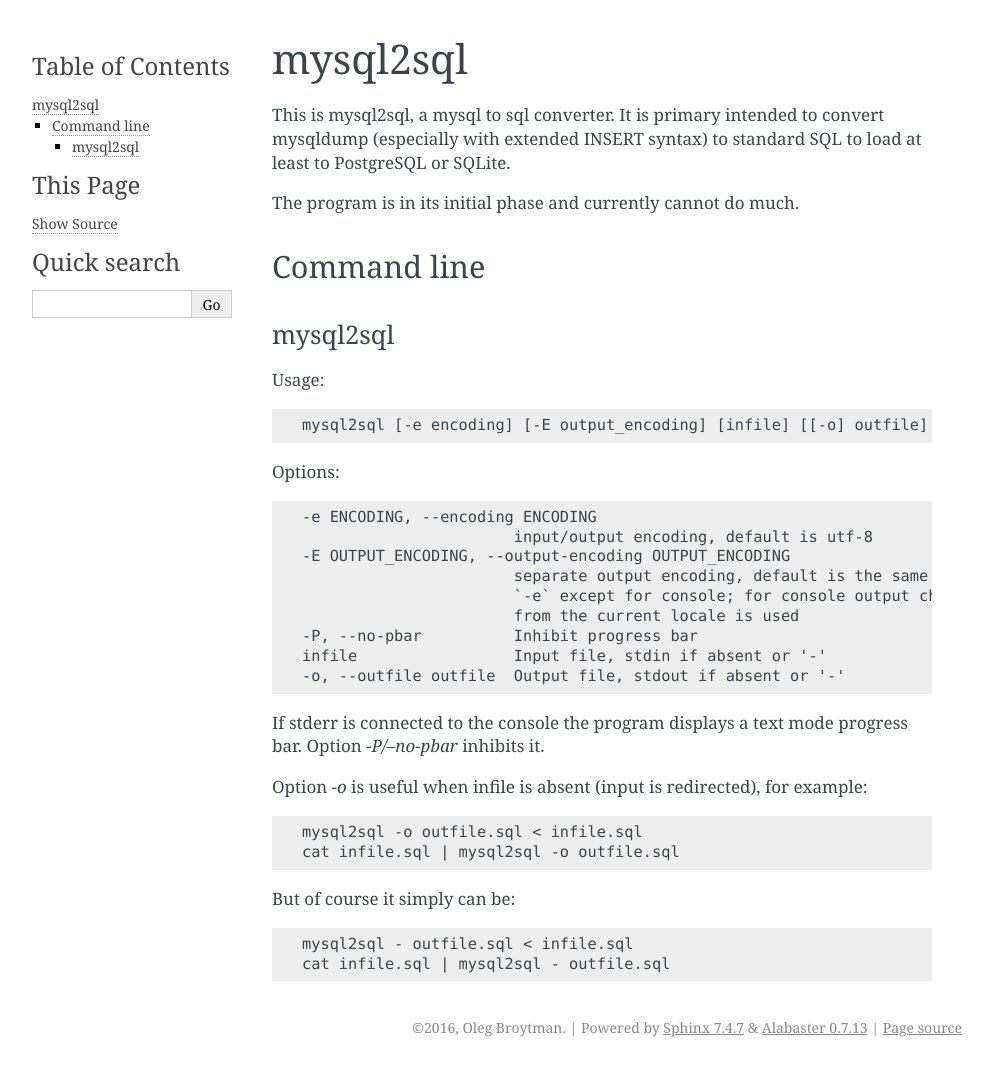
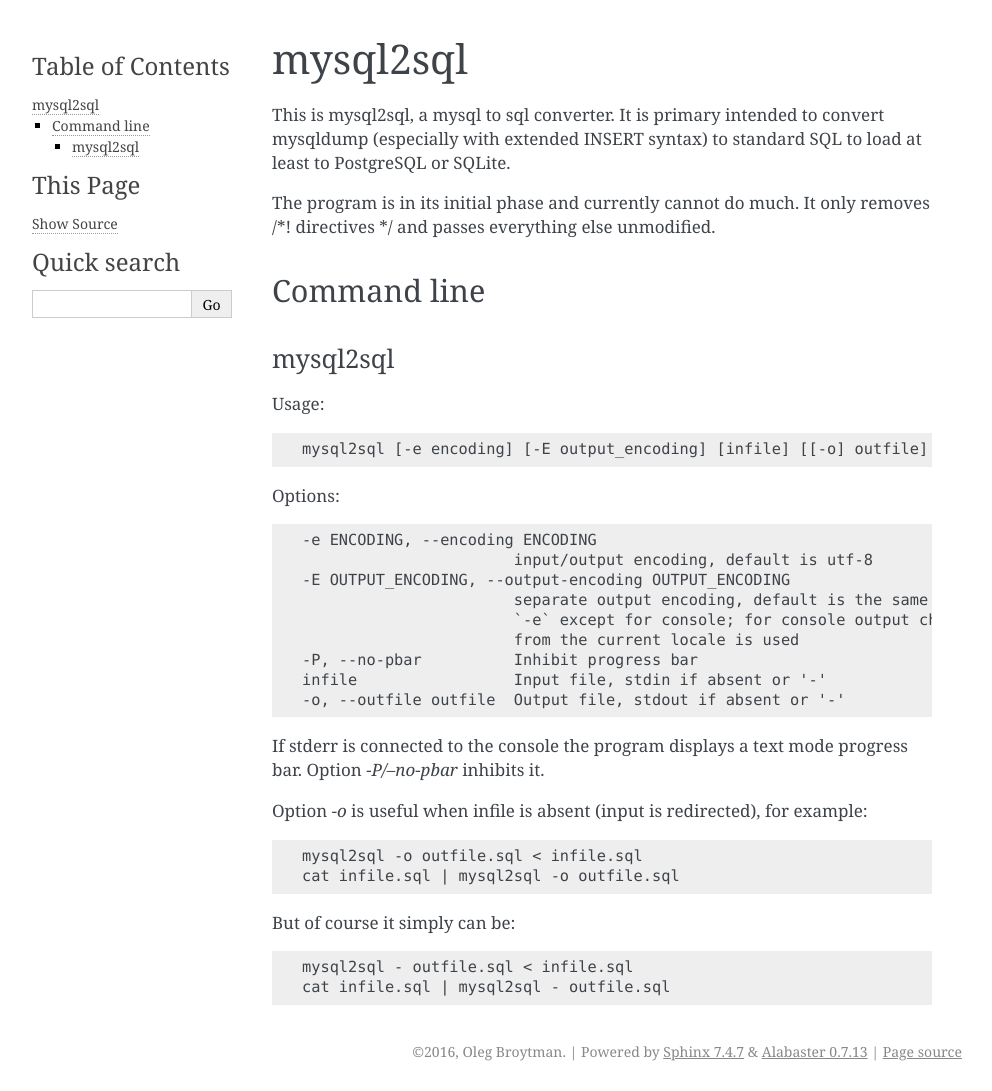
Before and after one commit to phdru/sqlconvert, a Sphinx documentation site: the page built from docs/mysql2sql.rst, in a window 1280 px wide. Shown: the whole page, without its empty margins (148-1140 px from the left). Built offline with Sphinx 7.4.7, drawn with Linux system fonts in a browser that asks for light colours; before the commit the page ends 1067 px from its top, so only the background shows below that.

Commit message:
Update docs: mention /*! directives */

```diff
--- a/docs/mysql2sql.rst
+++ b/docs/mysql2sql.rst
@@ -5,7 +5,9 @@
 convert mysqldump (especially with extended INSERT syntax) to standard
 SQL to load at least to PostgreSQL or SQLite.
 
-The program is in its initial phase and currently cannot do much.
+The program is in its initial phase and currently cannot do much. It only
+removes /\*! directives \*/ and passes everything else unmodified.
+
 
 .. highlight:: none
 
```
